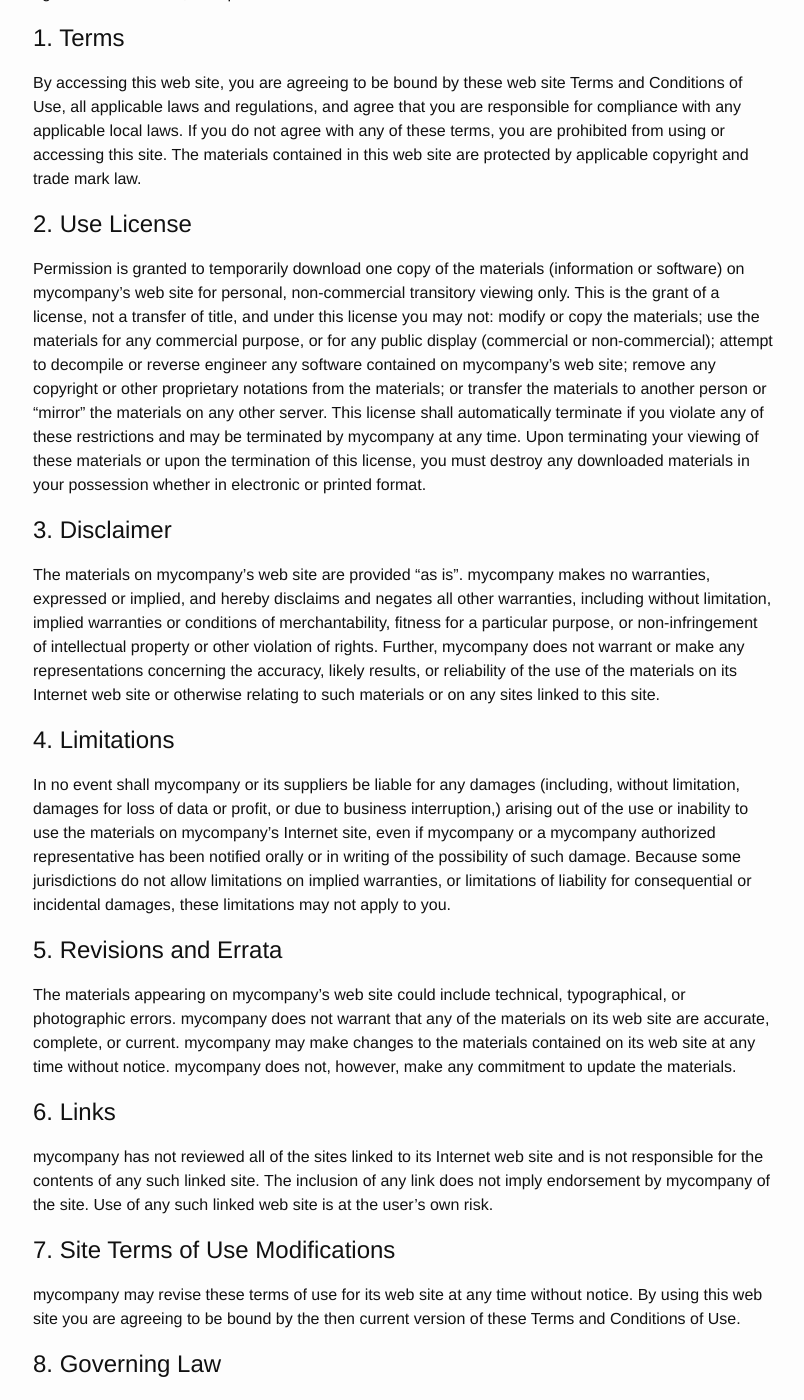
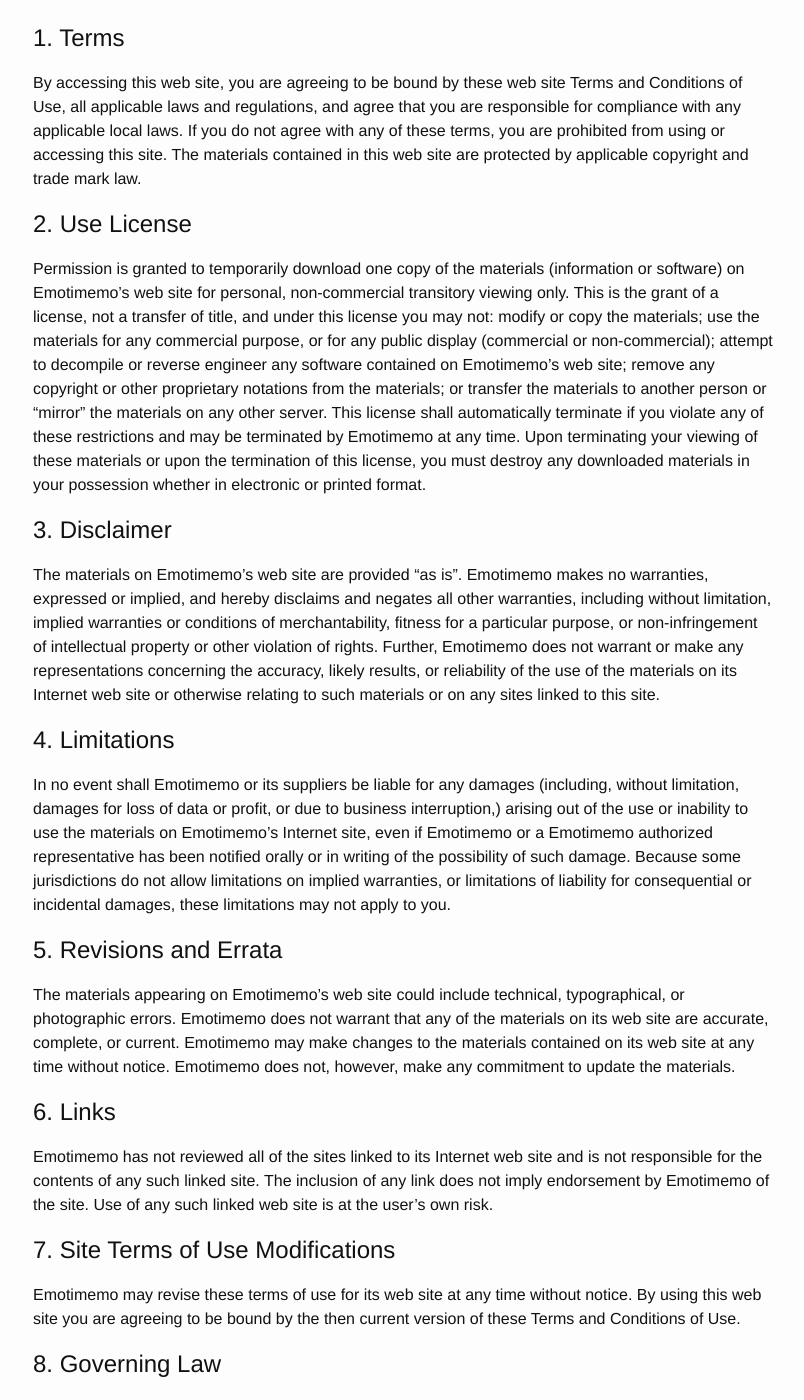
Before and after one commit to 78lab/78lab.github.io, a Jekyll site: the page built from terms.md, in a window 1280 px wide and 1400 px high, scrolled down 366 px. Shown: the whole window, without its empty margins (237-1041 px from the left). Built offline with Jekyll 4.4.1, drawn with Linux system fonts in a browser that asks for light colours; Markdown is read by kramdown in place of the engine named in the settings; some of the changed text lies outside the part shown.

Commit message:
Auto Commit Msg.

```diff
--- a/terms.md
+++ b/terms.md
@@ -7,7 +7,7 @@
 ##Emotimemo Terms and Conditions of Use
 
 PLEASE READ THE FOLLOWING TERMS OF SERVICE CAREFULLY. BY USING THE SERVICES,” YOU ACKNOWLEDGE THAT YOU HAVE READ, UNDERSTOOD, AND AGREE TO BE BOUND BY THE FOLLOWING TERMS AND CONDITIONS, INCLUDING THE
-[PRIVACY POLICY]: http://78lab.github.io/privacy.html (COLLECTIVELY, THESE “TERMS”). You must accept and comply with these terms as a condition to you access and use of the Services. If you are not eligible, or do not agree to these Terms, then please do not use the Services.
+[PRIVACY POLICY](http://78lab.github.io/privacy)(COLLECTIVELY, THESE “TERMS”). You must accept and comply with these terms as a condition to you access and use of the Services. If you are not eligible, or do not agree to these Terms, then please do not use the Services.
 
 #1. Terms
 
@@ -15,37 +15,37 @@
 
 #2. Use License
 
-Permission is granted to temporarily download one copy of the materials (information or software) on mycompany's web site for personal, non-commercial transitory viewing only. This is the grant of a license, not a transfer of title, and under this license you may not:
+Permission is granted to temporarily download one copy of the materials (information or software) on Emotimemo's web site for personal, non-commercial transitory viewing only. This is the grant of a license, not a transfer of title, and under this license you may not:
 modify or copy the materials;
 use the materials for any commercial purpose, or for any public display (commercial or non-commercial);
-attempt to decompile or reverse engineer any software contained on mycompany's web site;
+attempt to decompile or reverse engineer any software contained on Emotimemo's web site;
 remove any copyright or other proprietary notations from the materials; or
 transfer the materials to another person or "mirror" the materials on any other server.
-This license shall automatically terminate if you violate any of these restrictions and may be terminated by mycompany at any time. Upon terminating your viewing of these materials or upon the termination of this license, you must destroy any downloaded materials in your possession whether in electronic or printed format.
+This license shall automatically terminate if you violate any of these restrictions and may be terminated by Emotimemo at any time. Upon terminating your viewing of these materials or upon the termination of this license, you must destroy any downloaded materials in your possession whether in electronic or printed format.
 
 #3. Disclaimer
 
-The materials on mycompany's web site are provided "as is". mycompany makes no warranties, expressed or implied, and hereby disclaims and negates all other warranties, including without limitation, implied warranties or conditions of merchantability, fitness for a particular purpose, or non-infringement of intellectual property or other violation of rights. Further, mycompany does not warrant or make any representations concerning the accuracy, likely results, or reliability of the use of the materials on its Internet web site or otherwise relating to such materials or on any sites linked to this site.
+The materials on Emotimemo's web site are provided "as is". Emotimemo makes no warranties, expressed or implied, and hereby disclaims and negates all other warranties, including without limitation, implied warranties or conditions of merchantability, fitness for a particular purpose, or non-infringement of intellectual property or other violation of rights. Further, Emotimemo does not warrant or make any representations concerning the accuracy, likely results, or reliability of the use of the materials on its Internet web site or otherwise relating to such materials or on any sites linked to this site.
 
 #4. Limitations
 
-In no event shall mycompany or its suppliers be liable for any damages (including, without limitation, damages for loss of data or profit, or due to business interruption,) arising out of the use or inability to use the materials on mycompany's Internet site, even if mycompany or a mycompany authorized representative has been notified orally or in writing of the possibility of such damage. Because some jurisdictions do not allow limitations on implied warranties, or limitations of liability for consequential or incidental damages, these limitations may not apply to you.
+In no event shall Emotimemo or its suppliers be liable for any damages (including, without limitation, damages for loss of data or profit, or due to business interruption,) arising out of the use or inability to use the materials on Emotimemo's Internet site, even if Emotimemo or a Emotimemo authorized representative has been notified orally or in writing of the possibility of such damage. Because some jurisdictions do not allow limitations on implied warranties, or limitations of liability for consequential or incidental damages, these limitations may not apply to you.
 
 #5. Revisions and Errata
 
-The materials appearing on mycompany's web site could include technical, typographical, or photographic errors. mycompany does not warrant that any of the materials on its web site are accurate, complete, or current. mycompany may make changes to the materials contained on its web site at any time without notice. mycompany does not, however, make any commitment to update the materials.
+The materials appearing on Emotimemo's web site could include technical, typographical, or photographic errors. Emotimemo does not warrant that any of the materials on its web site are accurate, complete, or current. Emotimemo may make changes to the materials contained on its web site at any time without notice. Emotimemo does not, however, make any commitment to update the materials.
 
 #6. Links
 
-mycompany has not reviewed all of the sites linked to its Internet web site and is not responsible for the contents of any such linked site. The inclusion of any link does not imply endorsement by mycompany of the site. Use of any such linked web site is at the user's own risk.
+Emotimemo has not reviewed all of the sites linked to its Internet web site and is not responsible for the contents of any such linked site. The inclusion of any link does not imply endorsement by Emotimemo of the site. Use of any such linked web site is at the user's own risk.
 
 #7. Site Terms of Use Modifications
 
-mycompany may revise these terms of use for its web site at any time without notice. By using this web site you are agreeing to be bound by the then current version of these Terms and Conditions of Use.
+Emotimemo may revise these terms of use for its web site at any time without notice. By using this web site you are agreeing to be bound by the then current version of these Terms and Conditions of Use.
 
 #8. Governing Law
 
-Any claim relating to mycompany's web site shall be governed by the laws of the State of Seoul without regard to its conflict of law provisions.
+Any claim relating to Emotimemo's web site shall be governed by the laws of the State of Seoul without regard to its conflict of law provisions.
 
 General Terms and Conditions applicable to Use of a Web Site.
 
```
